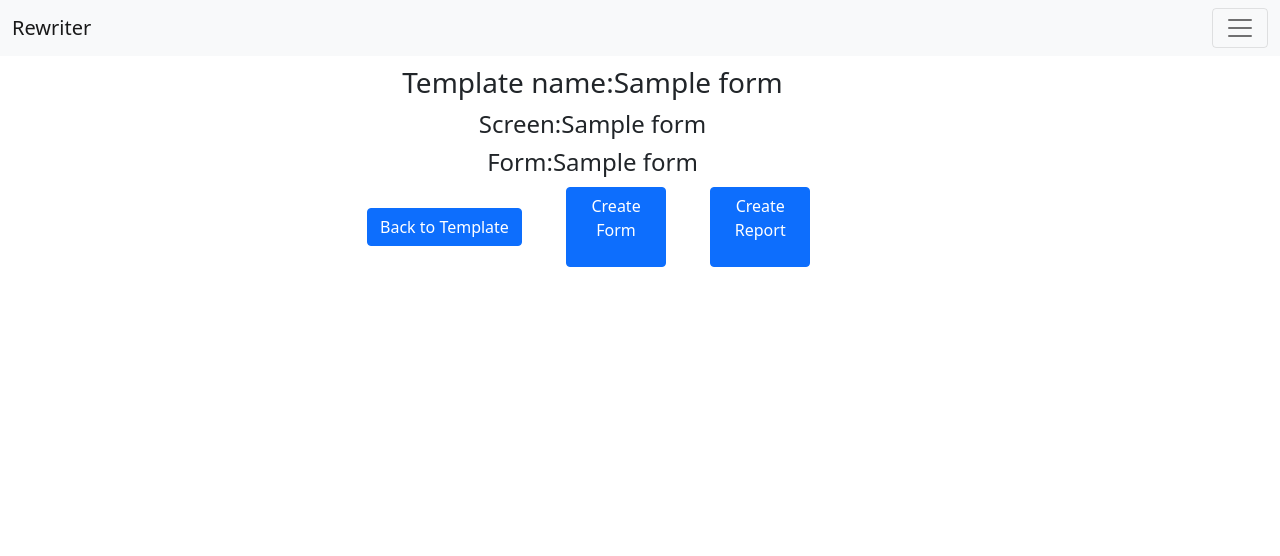
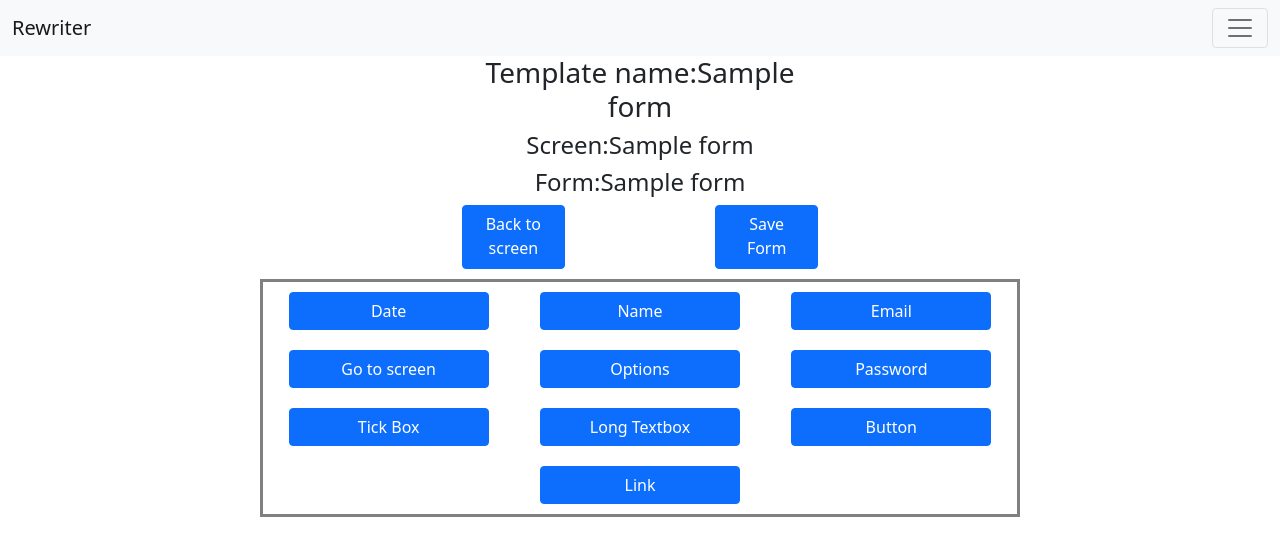
Before and after one commit to progalaxyelabs/rewriter, a CodeIgniter 4 app: the page made by app/Views/home_form.php in a window 1280 px wide. Shown: the top 556 px of the page. Run offline with PHP 8.4 and a stand-in for CodeIgniter, Linux system fonts and the light colour scheme; the template is opened without the code that fills it: most values are stand-ins (such as "Sample title", 1, 10 or a date in 2020); some libraries are stand-ins or nearby versions.

Commit message:
ajax implementation WIP

```diff
--- a/app/Views/home_form.php
+++ b/app/Views/home_form.php
@@ -1,44 +1,133 @@
 <?= $this->extend('templates') ?>
 
 <?= $this->section('content') ?>
+
+<div class="screen-js-module" data-module="HomeCreateForm">
+
     <div class="container">
         <div class="row">
-        <div class="col-md-5 offset-md-3">
-            <h3 id="template-screen">Template name:<?= $form->template_name ?></h3>
-            <h4 id="template-screen">Screen:<?= $form->screen_name ?></h4>
-            <h4 id="template-screen">Form:<?= $form->form_name ?></h4>
+            <div class="col-md-4 offset-md-4 text-center">
+
+                <h3 id="template-name">Template name:<?= $form->template_name ?></h3>
+                <h4 id="screen-name">Screen:<?= $form->screen_name ?></h4>
+                <h4 id="screen-name">Form:<?= $form->form_name ?></h4>
 
 
+                <div class="row screen-buttons">
+                    <div class="col">
+                        <a id="back_to_template" class="btn btn-primary"
+                            href="/home/screen?screen_id=<?= $form->screen_id ?>">Back to screen</a>
+                    </div>
+                    <div class="col"></div>
+                    <div class="col">
+                        <a id="save-form" class="btn btn-primary" role="button">Save Form</a>
+                        <input type="hidden" id="form-id" value="<?= $form->form_id ?>" />
+                    </div>
+                </div>
+            </div>
 
-            <a id="back_to_template" class="btn btn-primary" href="/home/template?template_id=<?= $form->template_id ?>">Back to Template</a>
+            <div id="formButtonBorder" class="col-md-8 offset-md-2 text-center">
+                <div id="create_buttons" class="row screen-buttons">
 
-            <a id="home-anchor" role="button" onclick="create()" class="btn btn-primary" data-bs-toggle="modal" data-bs-target="#ModalForNewScreen">Create Form</a>
+                    <div id="form_buttons" class="col">
+                        <button id="date" class="btn btn-primary" role="button">Date</button>
+                    </div>
+                    <div id="form_buttons" class="col">
+                        <button id="name" class="btn btn-primary" role="button">Name</button>
+                    </div>
+                    <div id="form_buttons" class="col">
+                        <button id="email" class="btn btn-primary" role="button">Email</button>
+                    </div>
+                    <div id="form_buttons" class="col">
+                        <button id="go_to_screen" class="btn btn-primary" role="button">Go to screen</button>
+                    </div>
+                    <div id="form_buttons" class="col">
+                        <button id="options" class="btn btn-primary" role="button">Options</button>
+                    </div>
+                    <div id="form_buttons" class="col">
+                        <button id="create-password" data-bs-toggle="modal" data-bs-target="#exampleModal" type="button"
+                            class="btn btn-primary">Password</button>
+                    </div>
+                    <div id="form_buttons" class="col">
+                        <button id="create-checkbox" data-bs-toggle="modal" data-bs-target="#exampleModal" type="button"
+                            class="btn btn-primary">Tick Box</button>
+                    </div>
+                    <div id="form_buttons" class="col">
+                        <button type="button" data-bs-toggle="modal" data-bs-target="#exampleModal" id="create-textbox"
+                            class="btn btn-primary">Long Textbox</button>
+                    </div>
+                    <div id="form_buttons" class="col">
+                        <button id="create-button" data-bs-toggle="modal" data-bs-target="#exampleModal" type="button"
+                            class="btn btn-primary">Button</button>
+                    </div>
+                    <div id="form_buttons" class="col">
+                        <button id="create-link" data-bs-toggle="modal" data-bs-target="#exampleModal1" type="button"
+                            class="btn btn-primary">Link</button>
+                    </div>
 
-            <a id="home-anchor" class="btn btn-primary">Create Report</a>
+                </div>
+            </div>
+        </div>
 
-            <div class="modal fade" id="ModalForNewScreen" tabindex="-1" aria-labelledby="exampleModalLabel" aria-hidden="true">
+        <div class="modal fade" id="exampleModal" tabindex="-1" aria-labelledby="homeFormModalLabel" aria-hidden="true">
             <div class="modal-dialog">
                 <div class="modal-content">
                     <div class="modal-header">
-                            <h5 class="modal-title" id="exampleModalLabel">Form Name:</h5>
+                        <h5 class="modal-title" id="homeFormModalLabel">TextBox Name</h5>
                         <button type="button" class="btn-close" data-bs-dismiss="modal" aria-label="Close"></button>
                     </div>
-                        <form method="post" action="/home/new_form_submit">
                     <div class="modal-body">
-                                <label for="modal">Name:</label>
-                                <input class="form-control" id="formNameInput" type="text" name="form_name">
-                                <input type="hidden" name="screen_id" value="<?= $form->screen_id ?>" >
+                        <input id="modal-input" type="text" class="form-control">
+                        <input type="hidden" id="opened-by">
                     </div>
                     <div class="modal-footer">
-                                <button id="submit" type="submit" class="btn btn-primary">Submit</button>
+                        <button id="ok" type="button" class="btn btn-primary">Ok</button>
                         <button type="button" class="btn btn-secondary" data-bs-dismiss="modal">Cancel</button>
-                            </div>
-                        </form>
-                    </div>
-                </div>
                     </div>
                 </div>
             </div>
         </div>
 
+        <div class="modal fade" id="exampleModal1" tabindex="-1" role="dialog" aria-labelledby="homeFormModalLabel1"
+            aria-hidden="true">
+            <div class="modal-dialog" role="document">
+                <div class="modal-content">
+                    <div class="modal-header">
+                        <h5 class="modal-title" id="homeFormModalLabel1">Link:</h5>
+                        <button type="button" class="btn-close" data-bs-dismiss="modal" aria-label="Close"></button>
+                    </div>
+                    <div class="modal-body">
+
+                        <div class="form-group">
+                            <label for="recipient-name" class="col-form-label">Link Text:</label>
+                            <input type="text" class="form-control" id="recipient-name">
+                        </div>
+                        <div class="form-group"><br>
+                            <label for="select" class="col-form-label">Select screen to link to</label><br>
+                            <select id="select">
+                                <option value="0">Select:</option>
+                                <option value="Forget password">Forget password</option>
+                                <option value="Home">Home</option>
+                                <option value="SignIn">SignIn</option>
+                                <option value="Settings">Settings</option>
+                            </select>
+                        </div>
+
+                    </div>
+                    <div class="modal-footer">
+                        <button id="ok1" type="button" class="btn btn-primary">Ok</button>
+                        <button type="button" class="btn btn-secondary" data-bs-dismiss="modal">Cancel</button>
+
+                    </div>
+                </div>
+            </div>
+        </div>
+
+
+        <form id="frame"></form>
+    </div>
+
+
+</div>
+
 <?= $this->endSection() ?>
--- a/app/Views/home_template.php
+++ b/app/Views/home_template.php
@@ -31,11 +31,11 @@
 
 
 
-<div class="modal fade" id="ModalForNewScreen" tabindex="-1" aria-labelledby="exampleModalLabel" aria-hidden="true">
+<div class="modal fade" id="ModalForNewScreen" tabindex="-1" aria-labelledby="homeTemplateModalLabel" aria-hidden="true">
     <div class="modal-dialog">
         <div class="modal-content">
             <div class="modal-header">
-                <h5 class="modal-title" id="exampleModalLabel">New Screen</h5>
+                <h5 class="modal-title" id="homeTemplateModalLabel">New Screen</h5>
                 <button type="button" class="btn-close" data-bs-dismiss="modal" aria-label="Close"></button>
             </div>
             <form method="post" action="/home/new_screen_submit">
--- a/public/script.2.js
+++ b/public/script.2.js
@@ -24,7 +24,7 @@ window.addEventListener('DOMContentLoaded', (e) => {
 var HomeCreateForm = function () {
     let isInitialized = false;
 
-    let modalInput ,secondModalInput ,modalOk ,secondModalOk , modal, modalInputLabel, btnCreateTextbox, btnCreatePassword, btnCreateCheckbox, btnCreateLink, btnCreateButton, modalOpenedBy, controlType, label,modalInstance,form;
+    let modalInput, secondModalInput, modalOk, secondModalOk, modal, modalInputLabel, btnCreateTextbox, btnCreatePassword, btnCreateCheckbox, btnCreateLink, btnCreateButton, modalOpenedBy, controlType, label, modalInstance, form;
     let config = [];
     let Opener = {
         TEXTBOX: 'textBox',
@@ -33,8 +33,9 @@ var HomeCreateForm = function () {
         CHECKBOX: 'checkbox',
         LINK: 'link'
     };
-    let destination,modalSelect,secondmodal,secondModalInstance;
-    let wrapDiv;
+    let destination, modalSelect, secondmodal, secondModalInstance;
+    let wrapDiv, saveForm;
+    let formId;
     let init = function () {
         if (isInitialized) {
             return;
@@ -56,6 +57,8 @@ var HomeCreateForm = function () {
         secondModalInstance = bootstrap.Modal.getOrCreateInstance(secondmodal);
         form = document.getElementById('frame');
         modalSelect = document.getElementById('select');
+        saveForm = document.getElementById('save-form');
+        formId = document.getElementById('form-id').value;
 
         bindUiActions();
 
@@ -88,35 +91,73 @@ var HomeCreateForm = function () {
         modalOk.addEventListener('click', function (e) {
             controlType = modalOpenedBy.value;
             label = modalInput.value;
-            let c={ controlType: controlType, label: label };
-            config.push(c);
-            console.log('HomeCreateForm module, on modalOk, config is');
-            console.log(config);
+            let c = { controlType: controlType, label: label };
             addControlToForm(c);
             modalInstance.hide();
         })
-        secondModalOk.addEventListener('click',function(e) {
-            controlType =modalOpenedBy.value;
+        secondModalOk.addEventListener('click', function (e) {
+            controlType = modalOpenedBy.value;
             label = secondModalInput.value;
-            destination =modalSelect.value;
-            let c={ controlType: controlType, label: label, destination: destination };
-            config.push(c);
-            console.log('it is for link');
-            console.log(config);
-            addLink(c);
+            destination = modalSelect.value;
+            let c = { controlType: controlType, label: label, destination: destination };
+            addControlToForm(c);
             secondModalInstance.hide();
 
         })
+        saveForm.addEventListener('click', function (e) {
+            new httpRequest('/home/save_form',{form_id: formId, config: config})
+                .then(function (response) {
+
+                })
+                .catch(function (error) {
+                    console.log(error);
+                })
+        })
     };
+
+    var controlBuilder = (function () {
+        let build = function (c) {
+            switch (c.controlType) {
+                case Opener.TEXTBOX:
+                case Opener.PASSWORD:
+                case Opener.CHECKBOX:
+                    return buildInputControl(c)
+                case Opener.LINK:
+                case Opener.BUTTON:
+                    return buildLinkControl(c)
+                default:
+                    return null
+            }
+        }
+
+        let buildInputControl = function (c) {
+
+        }
+
+        let buildLinkControl = function (c) {
+
+        }
+
+        return { build: build }
+    })()
+
+    function buildFormDefinition() {
+        let controls = [
+            { tag: 'input', type: 'password', label: 'Password' },
+            { tag: 'input', type: 'email', label: 'Email' }
+        ]
+
+    }
 
     function addControlToForm(c) {
 
-            let input,label;
+        let input, label;
         wrapDiv = document.createElement('div');
-            if(controlType == Opener.BUTTON)
-            {   input = document.createElement('button');
-                input.innerHTML = c.label;}
-            else{
+        if (controlType == Opener.BUTTON) {
+            input = document.createElement('button');
+            input.innerHTML = c.label;
+        }
+        else {
             label = document.createElement('label');
             label.innerHTML = c.label;
 
@@ -140,15 +181,16 @@ var HomeCreateForm = function () {
                 break;
         }
         input.type = inputType;
-            if(controlType == Opener.BUTTON){
+        if (controlType == Opener.BUTTON) {
             wrapDiv.appendChild(input);
         }
-            else{
+        else {
             wrapDiv.appendChild(label);
             wrapDiv.appendChild(input);
         }
         form.appendChild(wrapDiv);
     }
+
     function addLink(c) {
         let input;
         wrapDiv = document.createElement('div');
--- a/public/style.1.css
+++ b/public/style.1.css
@@ -1,14 +1,14 @@
-
-/*#a {
-    margin-top:200px;
-    width:300px;
-}*/
-/* #back_to_template {
-    margin-left: 80px;
-    width:100px;
-    height:80px;
-} */
-
+#formButtonBorder {
+    margin-top: 10px;
+    border: 3px solid gray;
+}
+#form_and_report {
+    margin-top: 50px;
+}
+#form_buttons button {
+    width: 200px;
+    margin:10px;
+}
 .screen-buttons a {
     display: block;
     min-height: 64px;
@@ -25,7 +25,7 @@
     width:300px;
 }
 #frame {
-    border:1px solid black;
+    margin-top: 40px;
 }
 .buttons button {
     display: block;
@@ -39,7 +39,6 @@
 }
 #template-screen {
     display: block;
-    /* width: 400px; */
     text-align: center;
     margin: 10px auto;
 }
```
Also changed, not shown: app/Controllers/Home.php (+12 -1 lines), app/Views/home_screen.php (+18 -3 lines). Lines whose indentation alone changed are shown as unchanged.
